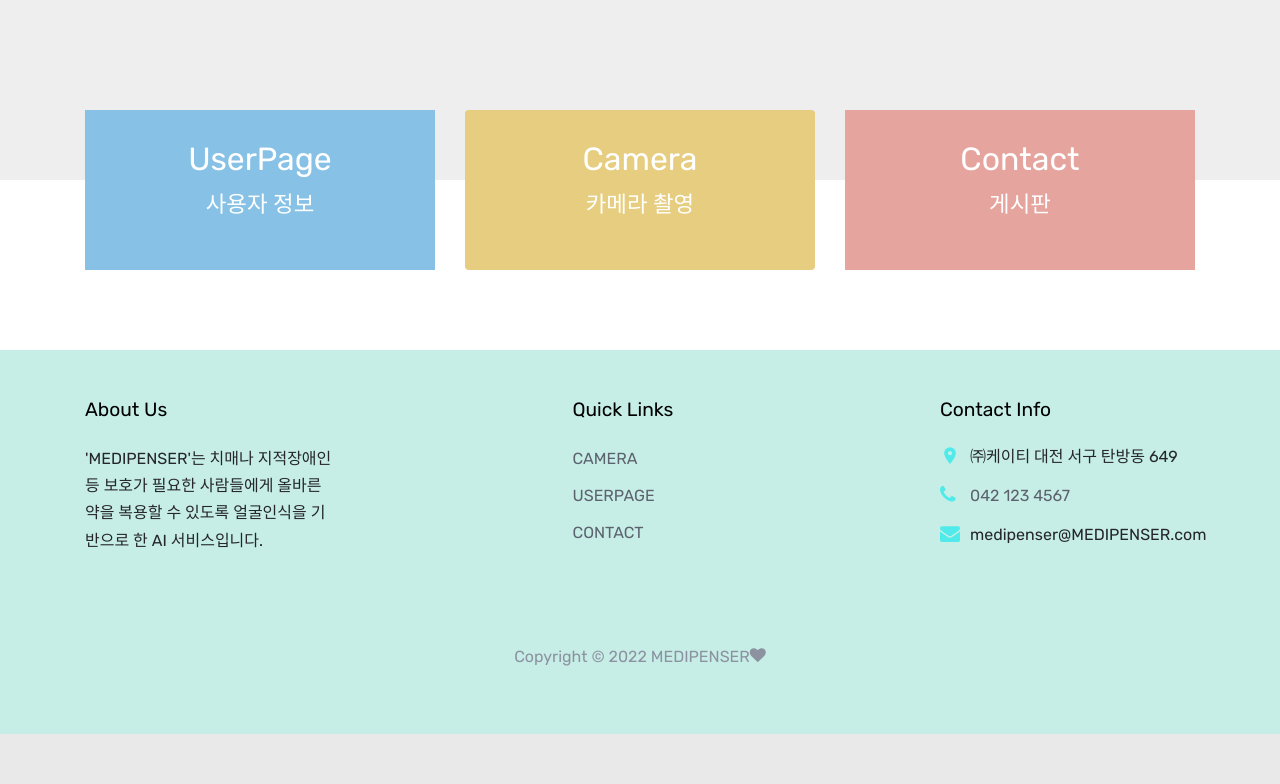
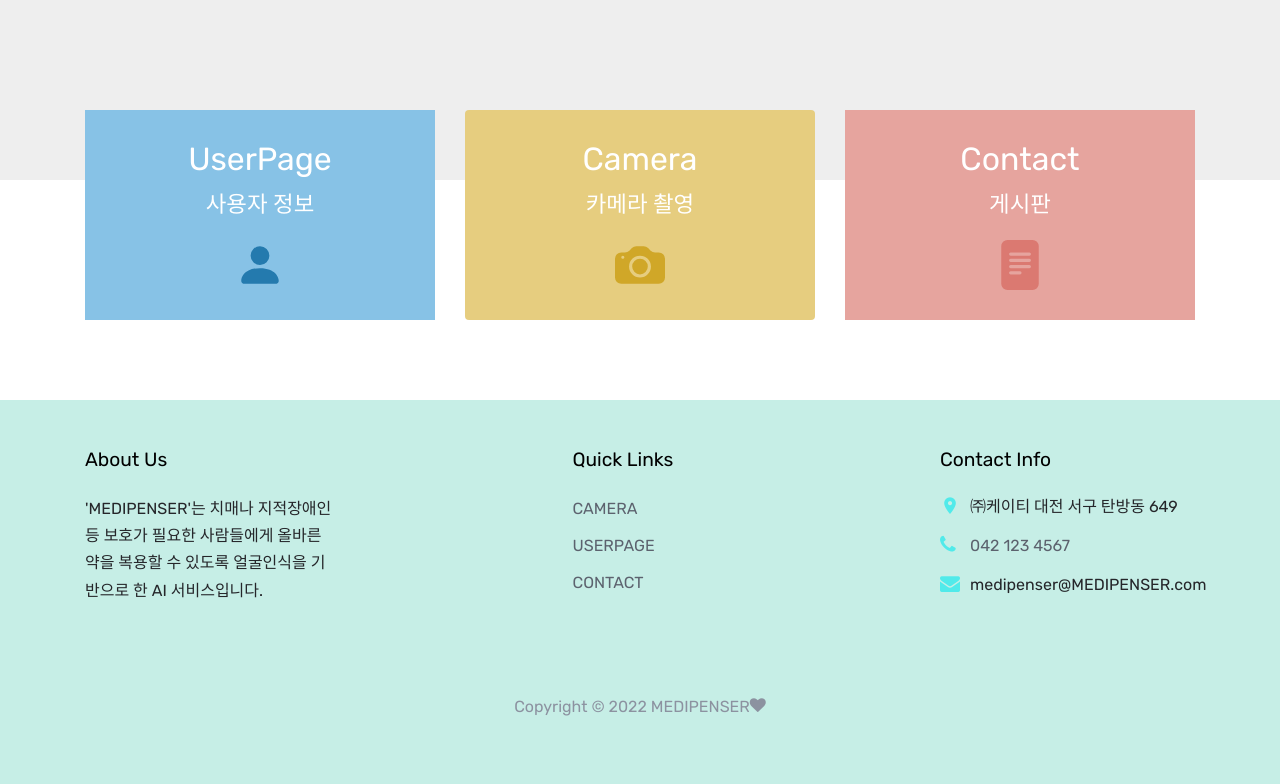
Before and after one commit to jin71002479/Medi-Penser, a Django app: page /main/ in a window 1280 px wide. Shown: the part 702-1486 px from the top of the page. Before the commit the page ends 1436 px from the top, so only its background shows below. Run offline with Django 3.2, Linux system fonts and the light colour scheme; some libraries are stand-ins or nearby versions; some web fonts are replaced.

Commit message:
icon추가

```diff
--- a/main/templates/main/index.html
+++ b/main/templates/main/index.html
@@ -111,10 +111,10 @@
                 <h2><span style="color: white">UserPage</span></h2>
                 <p>
                   사용자 정보
-
-
-
                 </p>
+                <svg xmlns="http://www.w3.org/2000/svg" width="50" height="50" fill="#247aae" class="bi bi-person-fill" viewBox="0 0 16 16">
+                  <path d="M3 14s-1 0-1-1 1-4 6-4 6 3 6 4-1 1-1 1H3zm5-6a3 3 0 1 0 0-6 3 3 0 0 0 0 6z"/>
+                </svg>
               </a>
           </div>
         </div>
@@ -124,8 +124,11 @@
                 <h2><span style="color: white">Camera</span></h2>
                 <p>
                   카메라 촬영
-
                 </p>
+                <svg xmlns="http://www.w3.org/2000/svg" width="50" height="50" fill="#d0a728" class="bi bi-camera-fill" viewBox="0 0 16 16">
+                  <path d="M10.5 8.5a2.5 2.5 0 1 1-5 0 2.5 2.5 0 0 1 5 0z"/>
+                  <path d="M2 4a2 2 0 0 0-2 2v6a2 2 0 0 0 2 2h12a2 2 0 0 0 2-2V6a2 2 0 0 0-2-2h-1.172a2 2 0 0 1-1.414-.586l-.828-.828A2 2 0 0 0 9.172 2H6.828a2 2 0 0 0-1.414.586l-.828.828A2 2 0 0 1 3.172 4H2zm.5 2a.5.5 0 1 1 0-1 .5.5 0 0 1 0 1zm9 2.5a3.5 3.5 0 1 1-7 0 3.5 3.5 0 0 1 7 0z"/>
+                </svg>
               </a>
             </div>
           </div>
@@ -133,9 +136,10 @@
             <div class="banner-wrap bg-warning h-100">
               <a href="{% url 'contact:list' %}" class="h-100" style="background-color:#E6A49E">
                 <h2><span style="color: white">Contact</span></h2>
-                <p>게시판
-                  <strong>           </strong>
-                </p>
+                <p>게시판</p>
+                <svg xmlns="http://www.w3.org/2000/svg" width="50" height="50" fill="#db7971" class="bi bi-file-text-fill" viewBox="0 0 16 16">
+                  <path d="M12 0H4a2 2 0 0 0-2 2v12a2 2 0 0 0 2 2h8a2 2 0 0 0 2-2V2a2 2 0 0 0-2-2zM5 4h6a.5.5 0 0 1 0 1H5a.5.5 0 0 1 0-1zm-.5 2.5A.5.5 0 0 1 5 6h6a.5.5 0 0 1 0 1H5a.5.5 0 0 1-.5-.5zM5 8h6a.5.5 0 0 1 0 1H5a.5.5 0 0 1 0-1zm0 2h3a.5.5 0 0 1 0 1H5a.5.5 0 0 1 0-1z"/>
+                </svg>
               </a>
             </div>
           </div>
```
